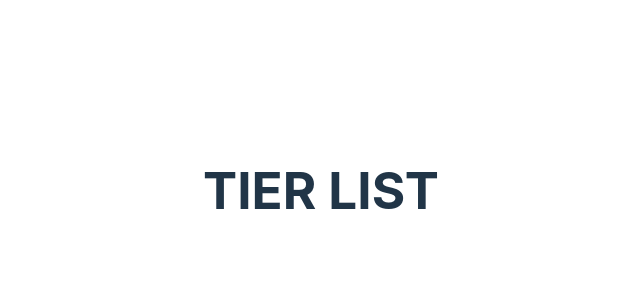
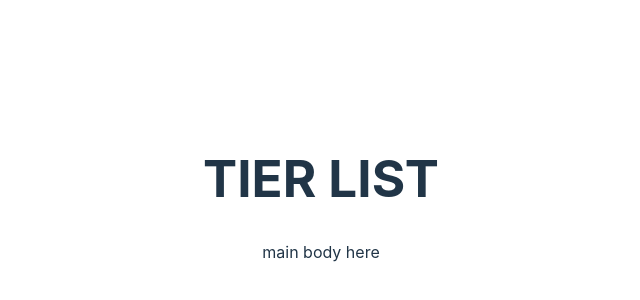
Before and after one commit to Selenestica/tier-list-maker, a React (Vite) app: page / in a window 1280 px wide. Shown: the part 210-510 px from the top of the page, without its empty margins (319-959 px from the left). Built offline with nearby package versions, Linux system fonts and the light colour scheme.

Commit message:
Update App.jsx

```diff
--- a/src/App.jsx
+++ b/src/App.jsx
@@ -9,6 +9,7 @@ function App() {
     return (
         <>
             <h1>TIER LIST</h1>
+            <div>main body here</div>
         </>
     );
 }
```
